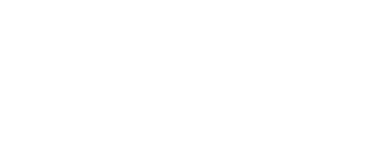
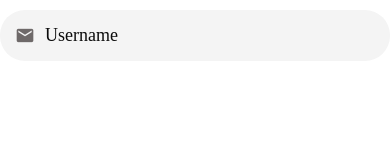
Before and after one commit to mr-andrej/cashout-reactnative, a React Native app: screen / in a window 390 px wide. Shown: the top 160 px of the page. Built offline with nearby package versions, Linux system fonts and the light colour scheme.

Commit message:
Finished a basic text input component, refactoring and improvements will be needed

```diff
--- a/App.js
+++ b/App.js
@@ -14,7 +14,12 @@
 import ListItem from "./app/components/ListItem/ListItem";
 import AccountScreen from "./app/screens/AccountScreen";
 import ListingsScreen from "./app/screens/ListingsScreen";
+import AppTextInput from "./app/components/AppTextInput/AppTextInput";
 
 export default function App() {
-  return <Screen></Screen>;
+  return (
+    <Screen>
+      <AppTextInput placeholder={"Username"} icon={"email"} />
+    </Screen>
+  );
 }
--- /dev/null
+++ b/app/components/AppTextInput/AppTextInput.js
@@ -0,0 +1,22 @@
+import { View, Text, TextInput } from "react-native";
+import React from "react";
+import { MaterialCommunityIcons } from "@expo/vector-icons";
+
+import styles from "./styles";
+import colors from "../../config/colors";
+
+export default function AppTextInput({ icon, ...otherProps }) {
+  return (
+    <View style={styles.container}>
+      {icon && (
+        <MaterialCommunityIcons
+          name={icon}
+          size={20}
+          color={colors.medium}
+          style={styles.icon}
+        />
+      )}
+      <TextInput style={styles.textInput} {...otherProps} />
+    </View>
+  );
+}
--- /dev/null
+++ b/app/components/AppTextInput/styles.js
@@ -0,0 +1,23 @@
+import { StyleSheet, Platform } from "react-native";
+import colors from "../../config/colors";
+
+const styles = StyleSheet.create({
+  container: {
+    backgroundColor: colors.light,
+    borderRadius: 25,
+    flexDirection: "row",
+    width: "100%",
+    padding: 15,
+    marginVertical: 10,
+  },
+  textInput: {
+    fontSize: 18,
+    fontFamily: Platform.OS === "android" ? "Roboto" : "Avenir",
+    color: colors.dark,
+  },
+  icon: {
+    marginRight: 10,
+  },
+});
+
+export default styles;
--- a/app/config/colors.js
+++ b/app/config/colors.js
@@ -3,6 +3,7 @@
   secondary: "#4ecdc4",
   black: "#000",
   white: "#fff",
+  dark: "#0c0c0c",
   medium: "#6e6969",
   light: "#f4f4f4",
   danger: "#ff5252",
```
